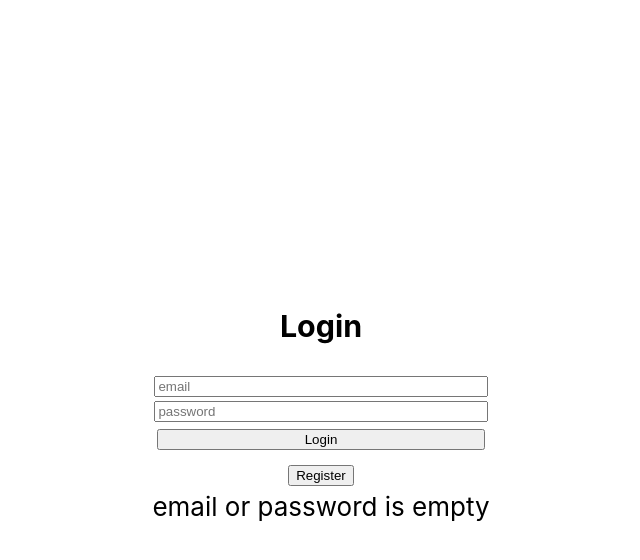
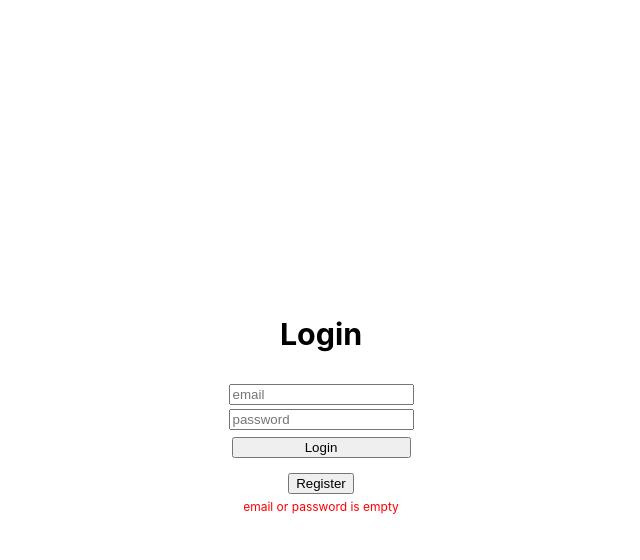
Before and after one commit to pbtripletree/stratus-grid, a React (Create React App) app in the folder client/: page /login in a window 1280 px wide. Both pictures are taken after a click on the button "Login". Shown: the top 560 px of the page, without its empty margins (319-959 px from the left). Built offline with nearby package versions, Linux system fonts and the light colour scheme; no server answers.

Commit message:
style reference fix

```diff
--- a/client/src/features/user/Login.js
+++ b/client/src/features/user/Login.js
@@ -55,7 +55,7 @@ export function Login() {
               <button>View discussions</button>
             </Link>,
           ]}
-      {error && <span class="error">{error}</span>}
+      {error && <span className={styles.error}>{error}</span>}
     </div>
   );
 }
```
